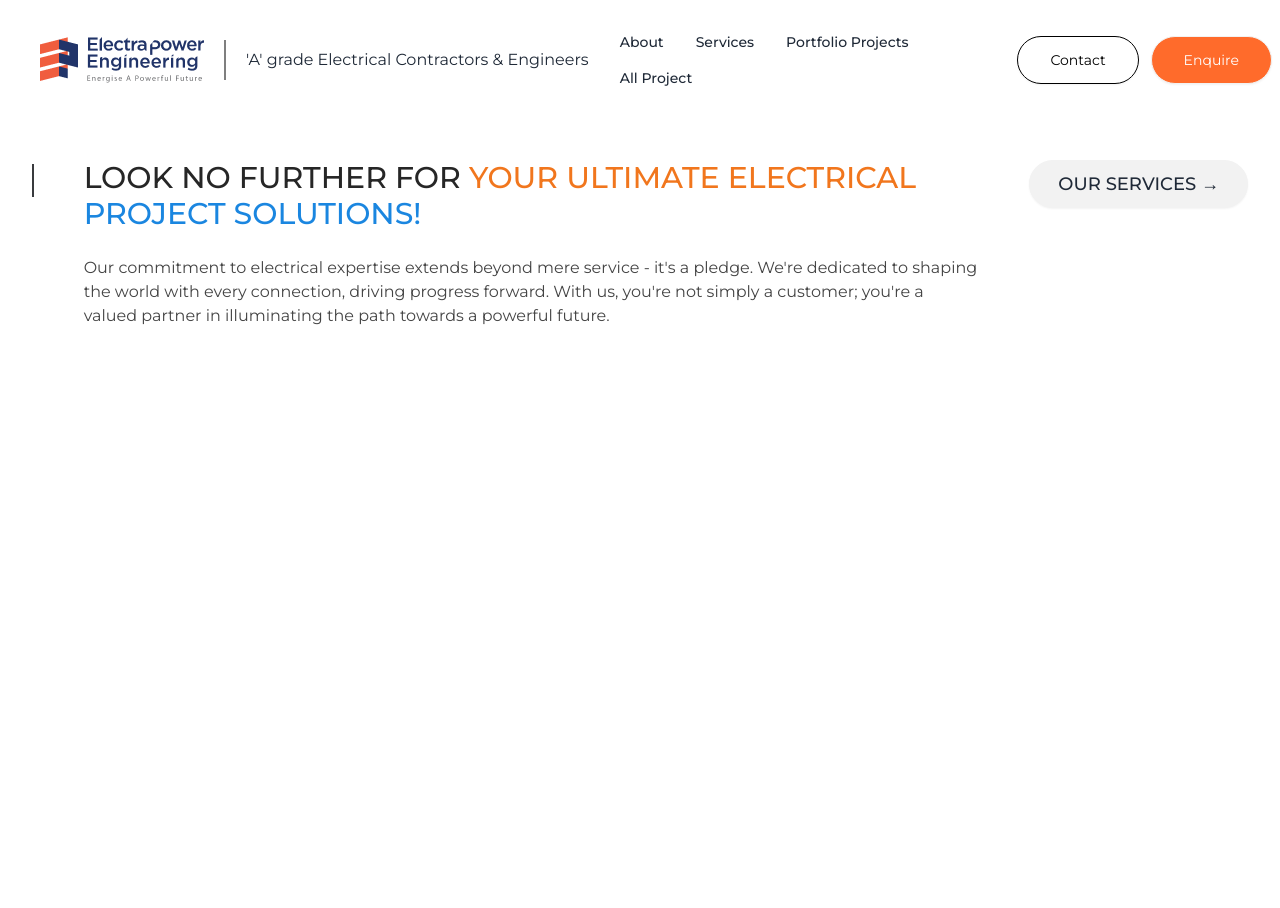
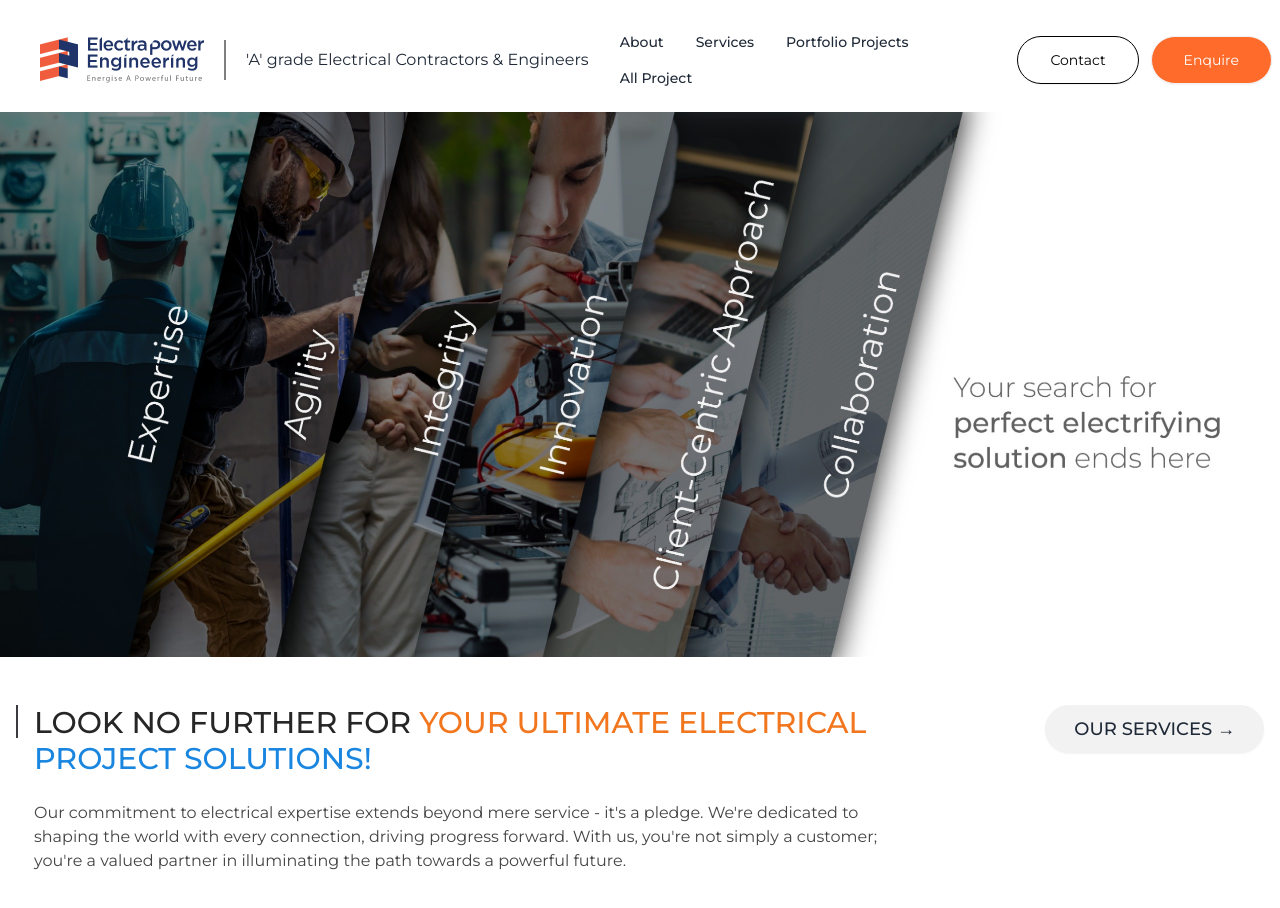
Before and after one commit to samstyles17/electra-webapp, a React (Vite) app: page / in a window 1280 px wide. Shown: the top 908 px of the page. Before the commit the page ends 800 px from the top, so only its background shows below. Built offline with nearby package versions, Linux system fonts and the light colour scheme.

Commit message:
Banner section added

```diff
--- a/src/App.jsx
+++ b/src/App.jsx
@@ -1,12 +1,14 @@
-import React from "react"
-import Navbar from "./components/Navbar"
-import Hero from "./components/Hero"
+import React from "react";
+import Navbar from "./components/Navbar";
+import Hero from "./components/Hero";
+import Banner from "./components/Banner";
 
 export default function App() {
   return (
     <>
-      <Navbar/>
-      <Hero/>
+      <Navbar />
+      <Banner />
+      <Hero />
     </>
-  )
+  );
 }
--- a/src/components/Banner.jsx
+++ b/src/components/Banner.jsx
@@ -1,11 +1,11 @@
 import React from 'react'
-import
+import banner1 from "../assets/img/bannerimg1.png"
 
 function Banner() {
   return (
     <>
         <div>
-            <img src="" alt="" />
+            <img src={banner1} alt="" />
         </div>
     </>
   )
--- a/src/components/Hero.jsx
+++ b/src/components/Hero.jsx
@@ -3,19 +3,19 @@ import divider from "../assets/img/divider2.png";
 
 function Hero() {
   return (
-    <div className="bg-white py-12 px-8">
+    <div className="bg-white py-12 px-4">
       <div className="max-w-7xl mx-auto">
-        <div className="flex justify-between items-start">
-            <div className="my-1">
-                <img src={divider} alt="" />
-            </div>
-          <div className="max-w-4xl">
+        <div className="flex items-start">
+          <div className="mr-4 flex-shrink-0">
+            <img src={divider} alt="divider" />
+          </div>
+          <div className="flex-grow pr-11">
             <h1 className="text-3xl montserrat-medium mb-6">
               <span className="text-blacktext">LOOK NO FURTHER FOR </span>
               <span className="text-orangetext">YOUR ULTIMATE ELECTRICAL </span>
               <span className="text-bluetext">PROJECT SOLUTIONS!</span>
             </h1>
-            <p className="montserrat-regular text-darkgreytext">
+            <p className="montserrat-regular text-darkgreytext mr-8 pr-8">
               Our commitment to electrical expertise extends beyond mere
               service - it's a pledge. We're dedicated to shaping the world
               with every connection, driving progress forward. With us, you're
@@ -23,7 +23,7 @@ function Hero() {
               the path towards a powerful future.
             </p>
           </div>
-          <button className="btn btn-md btn-greybtn rounded-full whitespace-nowrap">
+          <button className="btn btn-md btn-greybtn rounded-full whitespace-nowrap ml-4">
             <h3 className="montserrat-medium px-3 text-lg">OUR SERVICES →</h3>
           </button>
         </div>
```
Also changed, not shown: src/assets/img/bannerimg1.png (added).
